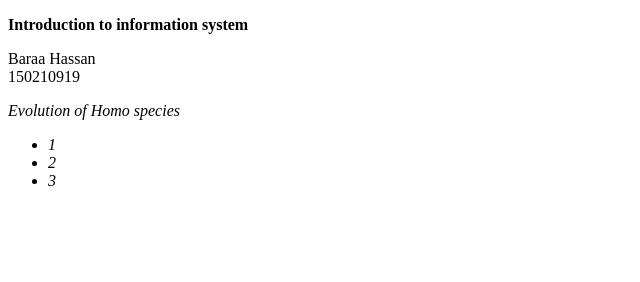
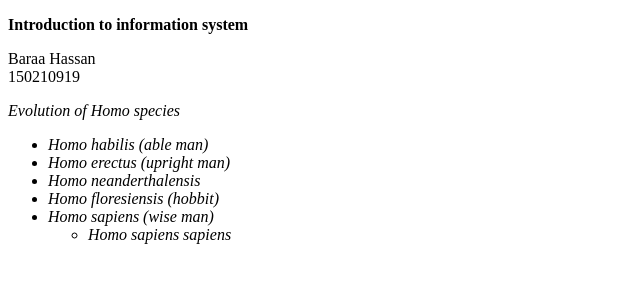
Before and after one commit to itu-itis/git-fundamentals-draft-itu-itis21-baraa, a plain HTML site: page index.html in a window 1280 px wide. Shown: the whole page, without its empty margins (0-640 px from the left). Drawn offline with Linux system fonts and the light colour scheme.

Commit message:
Update index.html

```diff
--- a/index.html
+++ b/index.html
@@ -26,9 +26,14 @@
 					</p>
 
 					<ul>
-						<li>1</li>
-						<li>2</li>
-						<li>3</li>
+						<li> Homo habilis (able man)</li>
+						<li> Homo erectus (upright man)</li>
+						<li> Homo neanderthalensis</li>
+						<li> Homo floresiensis (hobbit)</li>
+						<li> Homo sapiens (wise man)</li>
+						<ul>
+							<li> Homo sapiens sapiens </li>
+						</ul>
 					</ul>
 				</body>
 		<html>
```
